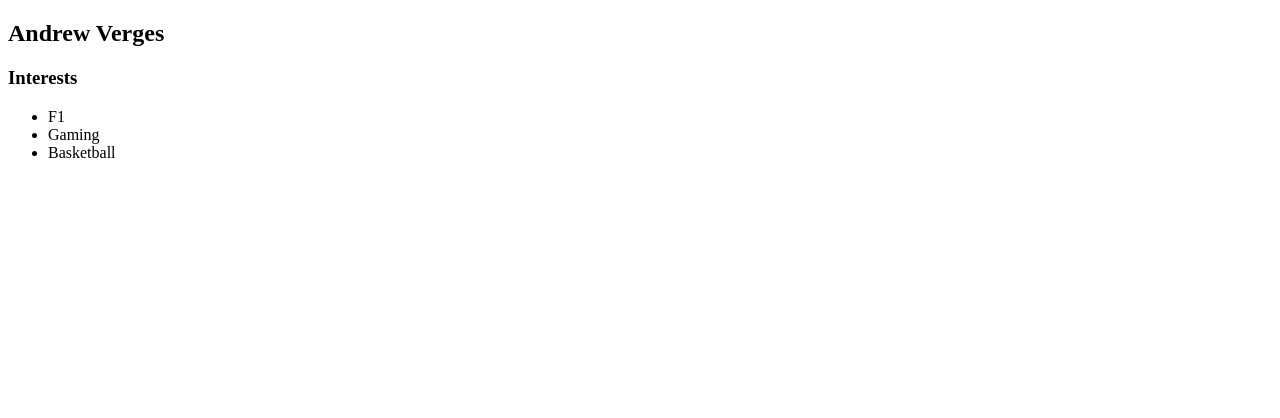
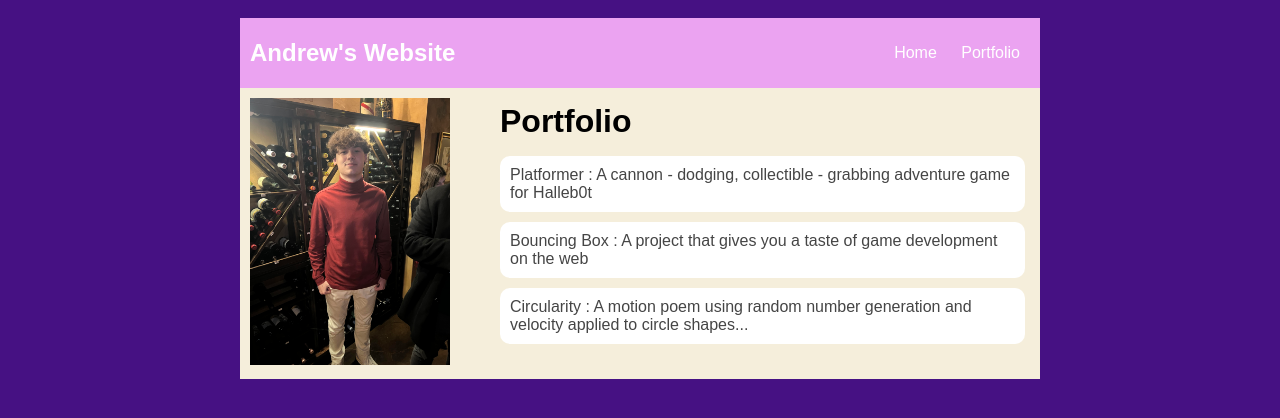
Before and after one commit to andrewverges/andrewverges.github.io, a plain HTML site: page index.html in a window 1280 px wide. Drawn offline with Linux system fonts and the light colour scheme.

Commit message:
finished website

```diff
--- a/index.html
+++ b/index.html
@@ -2,34 +2,33 @@
 <html>
     <head>
         <title>Andrew's Website</title>
+        <link rel= "stylesheet" href = "style.css">
     </head>
 
     <body>
          <!-- All content goes here -->
-        <div>
+        <div id = "all-contents">
             <nav>
-
+                <h1>Andrew's Website</h1>
+                <ul id = "nav-ul">
+                    <li class = "nav-li"><a href = "index.html">Home</a></li>
+                    <li class = "nav-li"><a href = "portfolio.html">Portfolio</a></li>
+                </ul>
             </nav>
             <main>
                 <!-- Sidebar section -->
-                <div>
-
+                <div class = "sidebar">
+                    <img class= "sidebar-img" src = "images/profile pic.jpg">
                 </div>
                 <!-- Content section -->
-                <div>
-                    <h2>Andrew Verges</h2>
-                    <p>
+                <div class = "content">
+                    <h1>Portfolio</h1>
+                    <ul id = "portfolio">
+                        <li><a href="projects/platformer/">Platformer : A cannon - dodging, collectible - grabbing adventure game for Halleb0t</a></li>
+                        <li><a href="projects/bouncing-box/">Bouncing Box : A project that gives you a taste of game development on the web </a></li>
+                        <li><a href="projects/circularity/">Circularity : A motion poem using random number generation and velocity applied to circle shapes...</a></li>
+                    </ul>
 
-                    </p>
-                    <!-- Interests section -->
-                    <div>
-                        <h3>Interests</h3>
-                        <ul>
-                            <li>F1</li>
-                            <li>Gaming</li>
-                            <li>Basketball</li>
-                        </ul>
-                    </div>
                 </div>
             </main>
         </div>
--- a/style.css
+++ b/style.css
@@ -0,0 +1,88 @@
+body {
+    background: rgb(70, 17, 131);
+    color: rgb(45, 45, 45);
+    padding: 10px;
+    font-family: arial;
+}
+#all-contents {
+  max-width: 800px;
+    margin: auto;
+}
+
+/* navigation menu */
+nav {
+    background: rgb(235, 163, 241);
+   margin: 0 auto;
+    display: flex;
+    padding: 10px;
+}
+h1 {
+    display: flex;
+    align-items: center;
+    color: white;
+    flex: 1;
+    margin: 0;
+}
+#nav-ul {
+    list-style-image: none;
+}
+.nav-li {
+    display: inline-block;
+    padding: 0 10px;
+}
+a {
+    text-decoration: none;
+    color: #fff;
+}
+
+/* main container area beneath menu */
+main {
+    background: rgb(245, 238, 219);
+    display: flex;
+}
+.sidebar {
+    margin-right: 25px;
+    padding: 10px;
+}
+.sidebar-img {
+    width: 200px;
+}
+.content {
+    flex: 1;
+    padding: 15px;
+}
+
+/* portfolio styles */
+#interests {
+    border: 4px silver ridge;
+    padding: 8px;
+}
+h2, h3 {
+    margin: 0px;
+}
+
+         /* portfolio styles */
+         .content h1 {
+            color: black;
+        }
+
+        #portfolio {
+            list-style-type: none;
+            padding-left: 0;
+        }
+
+        #portfolio li {
+            background: #fff;
+            padding: 10px;
+            border-radius: 10px;
+            margin-bottom: 10px;
+        }
+
+        #portfolio li:hover {
+            background: #eee;
+        }
+
+        #portfolio a {
+            text-decoration: none;
+            color: #454545;
+        }
```
Also changed, not shown: portfolio.html (+38 -0 lines), images/profile pic.jpg (added).
